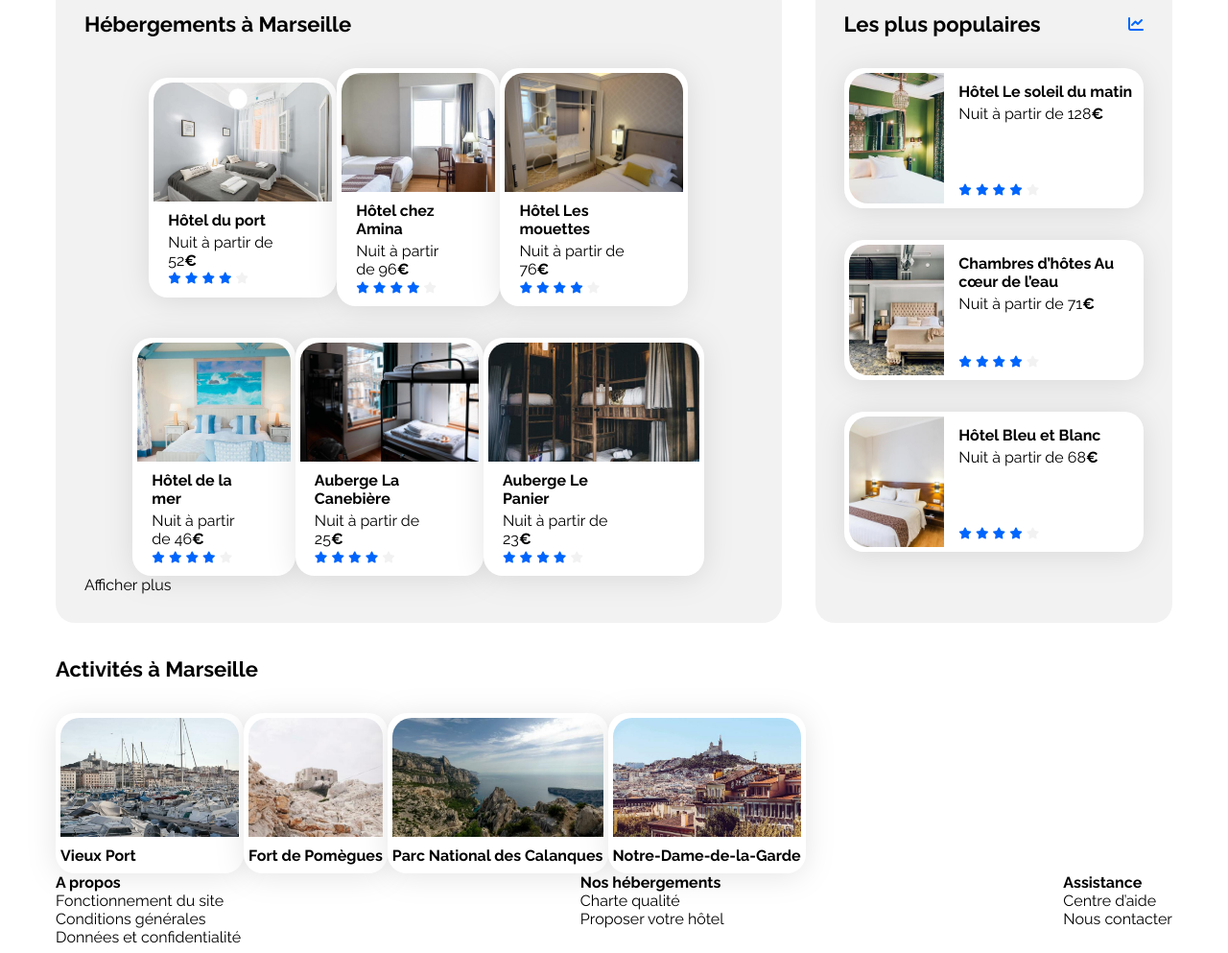
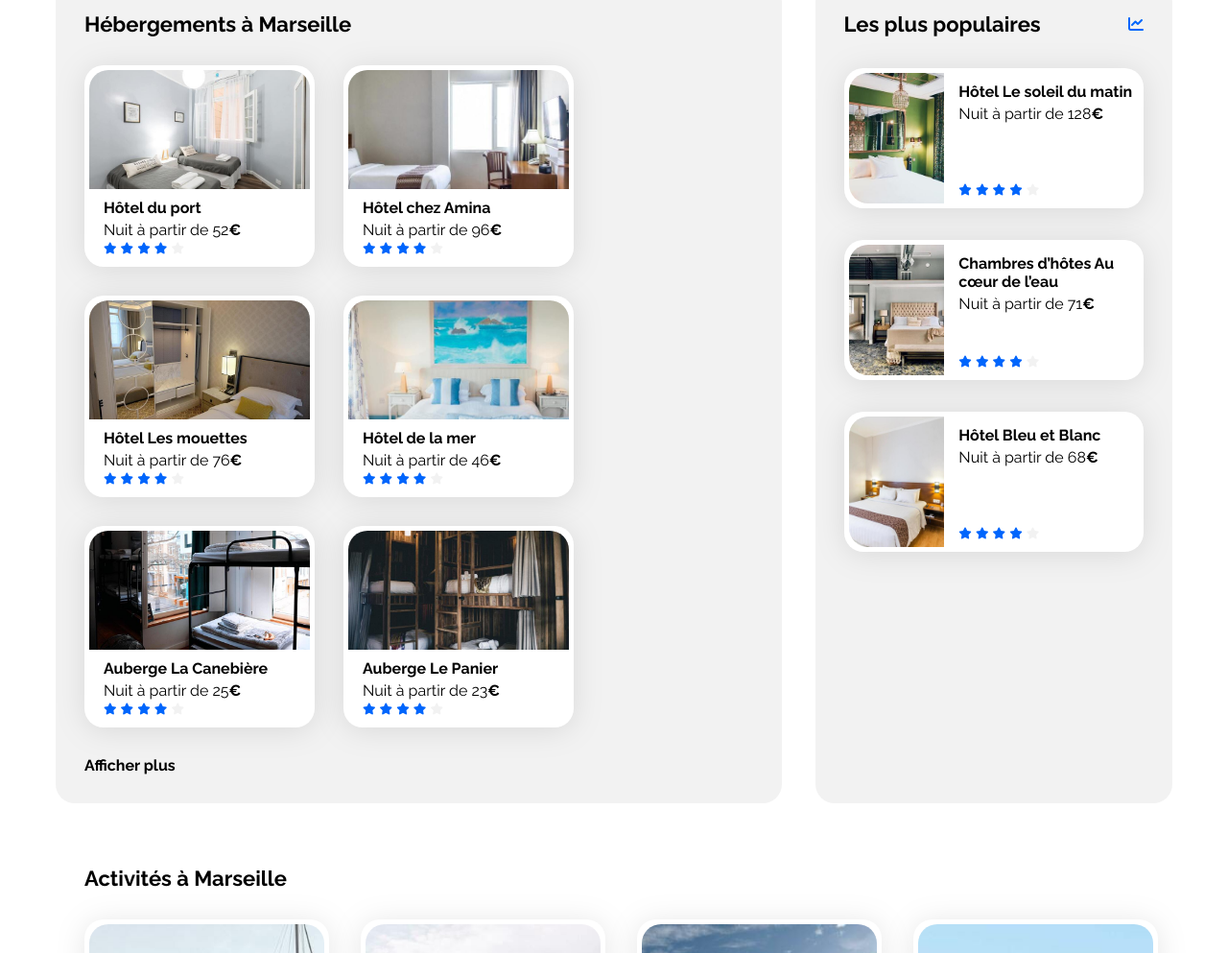
Before and after one commit to Streyan/Openclassrooms_booki, a plain HTML site: page index.html in a window 1280 px wide. Shown: the part 407-1400 px from the top of the page at 96% size. Drawn offline with Linux system fonts and the light colour scheme.

Commit message:
added last sections

```diff
--- a/css/style.css
+++ b/css/style.css
@@ -20,6 +20,7 @@
 body {
   display: flex;
   margin-top: 0px;
+  margin-bottom: 0px;
   justify-content: center;
 }
 
@@ -112,7 +113,6 @@ main {
 }
 
 .header-tab:hover {
-  cursor: auto;
   color: var(--main-color);
   border-top: solid 2px var(--main-color);
 }
@@ -161,6 +161,7 @@ main {
 }
 
 .searchbar-button {
+  cursor: pointer;
   background-color: var(--main-color);
   border-top-right-radius: 15px;
   border-bottom-right-radius: 15px;
@@ -241,43 +242,46 @@ main {
 /****** Hebergements ***********/
 .hebergements {
   width: 65%;
+  display: flex;
+  flex-direction: column;
+  gap: 30px;
 }
 
 .hebergements-title {
   display: flex;
-  justify-content: space-between;
-  align-items: center;
 }
 
 .hebergements-cards {
   display: flex;
-  flex-direction: column;
-  align-content: space-between;
-  align-items: center;
+  flex-direction: row;
+  flex-wrap: wrap;
+  gap: 30px;
 }
 
 .hebergements-cards .column {
   display: flex;
   flex-direction: row;
-  align-content: space-between;
+  justify-content: space-evenly;
   align-items: center;
+  gap: 30px;
 }
 
 .hebergements-cards .card {
   display: flex;
   flex-direction: column;
-  margin-top: 33px;
 }
 
 .hebergements-cards img {
-  width: 100%;
-  height: 124px;
+  height: 33%;
+  max-height: 124px;
+  width: 230px;
+  object-fit: cover;
   border-top-left-radius: 20px;
   border-top-right-radius: 20px;
 }
 
 .hebergements-cards .card-content {
-  width: 67%;
+  height: 67%;
   padding-left: 15px;
   display: flex;
   flex-direction: column;
@@ -345,34 +349,39 @@ main {
 
 /****** Activities ***********/
 .activities {
-  width: 100%;
+  display: flex;
+  flex-direction: column;
+  padding: 30px;
+  gap: 30px;
 }
 
 .activities-title {
   display: flex;
-  justify-content: space-between;
-  align-items: center;
 }
 
 .activities-cards {
   display: flex;
   flex-direction: row;
+  justify-content: space-between;
+  gap: 33px;
 }
 
 .activities-cards .card {
   display: flex;
   flex-direction: column;
-  margin-top: 33px;
 }
 
 .activities-cards img {
-  width: 100%;
-  height: 124px;
+  height: 80%;
+  min-height: 360px;
+  width: 245px;
+  object-fit: cover;
   border-top-left-radius: 20px;
   border-top-right-radius: 20px;
 }
 
 .activities-cards .card-title {
+  padding: 10px;
   margin-top: 10px;
   margin-bottom: 4px;
 }
@@ -381,11 +390,15 @@ main {
 footer {
   display: flex;
   justify-content: space-between;
+  background-color: var(--main-bg-color);
 }
 
 .footer-section {
+  padding: 20px;
   display: flex;
   flex-direction: column;
+  width: 100%;
+  gap: 15px;
 }
 
 /* Le code ci-dessous correspond à la version responsive uniquement */
--- a/index.html
+++ b/index.html
@@ -29,8 +29,8 @@
           alt="Logo Booki"
         />
         <div class="header-tabs">
-          <a class="header-tab" aria-hidden="true"> Hébergements</a>
-          <a class="header-tab" aria-hidden="true"> Activités</a>
+          <a href="#" class="header-tab" aria-hidden="true"> Hébergements</a>
+          <a href="#" class="header-tab" aria-hidden="true"> Activités</a>
         </div>
       </header>
       <main>
@@ -63,25 +63,25 @@
           </form>
           <div class="filters">
             <h2 class="filters-title">Filtres</h2>
-            <div class="filter-button">
+            <a href="#" class="filter-button">
               <i
                 class="filter-icon fa-solid fa-money-bill-wave"
                 aria-hidden="true"
               ></i>
               <h2 class="filter-name">Économique</h2>
-            </div>
-            <div class="filter-button">
+            </a>
+            <a href="#" class="filter-button">
               <i class="filter-icon fa-solid fa-person" aria-hidden="true"></i>
               <h2 class="filter-name">Familial</h2>
-            </div>
-            <div class="filter-button">
+            </a>
+            <a href="#" class="filter-button">
               <i class="filter-icon fa-solid fa-heart" aria-hidden="true"></i>
               <h2 class="filter-name">Romantique</h2>
-            </div>
-            <div class="filter-button">
+            </a>
+            <a href="#" class="filter-button">
               <i class="filter-icon fa-solid fa-fire" aria-hidden="true"></i>
               <h2 class="filter-name">Nos pépites</h2>
-            </div>
+            </a>
           </div>
           <div class="infoBar">
             <div class="infoBar-icon">
@@ -98,7 +98,6 @@
               <h2 class="section-title">Hébergements à Marseille</h2>
             </div>
             <div class="hebergements-cards">
-              <div class="column">
               <a href="#">
                 <article class="card">
                   <img
@@ -113,22 +112,10 @@
                       </p>
                     </div>
                     <div class="card-rating">
-                        <i
-                          class="fa-xs fa-solid fa-star"
-                          aria-hidden="true"
-                        ></i>
-                        <i
-                          class="fa-xs fa-solid fa-star"
-                          aria-hidden="true"
-                        ></i>
-                        <i
-                          class="fa-xs fa-solid fa-star"
-                          aria-hidden="true"
-                        ></i>
-                        <i
-                          class="fa-xs fa-solid fa-star"
-                          aria-hidden="true"
-                        ></i>
+                      <i class="fa-xs fa-solid fa-star" aria-hidden="true"></i>
+                      <i class="fa-xs fa-solid fa-star" aria-hidden="true"></i>
+                      <i class="fa-xs fa-solid fa-star" aria-hidden="true"></i>
+                      <i class="fa-xs fa-solid fa-star" aria-hidden="true"></i>
                       <i
                         class="fa-xs fa-solid fa-star neutral-star"
                         aria-hidden="true"
@@ -152,22 +139,10 @@
                       </p>
                     </div>
                     <div class="card-rating">
-                        <i
-                          class="fa-xs fa-solid fa-star"
-                          aria-hidden="true"
-                        ></i>
-                        <i
-                          class="fa-xs fa-solid fa-star"
-                          aria-hidden="true"
-                        ></i>
-                        <i
-                          class="fa-xs fa-solid fa-star"
-                          aria-hidden="true"
-                        ></i>
-                        <i
-                          class="fa-xs fa-solid fa-star"
-                          aria-hidden="true"
-                        ></i>
+                      <i class="fa-xs fa-solid fa-star" aria-hidden="true"></i>
+                      <i class="fa-xs fa-solid fa-star" aria-hidden="true"></i>
+                      <i class="fa-xs fa-solid fa-star" aria-hidden="true"></i>
+                      <i class="fa-xs fa-solid fa-star" aria-hidden="true"></i>
                       <i
                         class="fa-xs fa-solid fa-star neutral-star"
                         aria-hidden="true"
@@ -191,22 +166,10 @@
                       </p>
                     </div>
                     <div class="card-rating">
-                        <i
-                          class="fa-xs fa-solid fa-star"
-                          aria-hidden="true"
-                        ></i>
-                        <i
-                          class="fa-xs fa-solid fa-star"
-                          aria-hidden="true"
-                        ></i>
-                        <i
-                          class="fa-xs fa-solid fa-star"
-                          aria-hidden="true"
-                        ></i>
-                        <i
-                          class="fa-xs fa-solid fa-star"
-                          aria-hidden="true"
-                        ></i>
+                      <i class="fa-xs fa-solid fa-star" aria-hidden="true"></i>
+                      <i class="fa-xs fa-solid fa-star" aria-hidden="true"></i>
+                      <i class="fa-xs fa-solid fa-star" aria-hidden="true"></i>
+                      <i class="fa-xs fa-solid fa-star" aria-hidden="true"></i>
                       <i
                         class="fa-xs fa-solid fa-star neutral-star"
                         aria-hidden="true"
@@ -216,8 +179,7 @@
                   </div>
                 </article>
               </a>
-              </div>
-              <div class="column">
+
               <a href="#">
                 <article class="card">
                   <img
@@ -232,22 +194,10 @@
                       </p>
                     </div>
                     <div class="card-rating">
-                        <i
-                          class="fa-xs fa-solid fa-star"
-                          aria-hidden="true"
-                        ></i>
-                        <i
-                          class="fa-xs fa-solid fa-star"
-                          aria-hidden="true"
-                        ></i>
-                        <i
-                          class="fa-xs fa-solid fa-star"
-                          aria-hidden="true"
-                        ></i>
-                        <i
-                          class="fa-xs fa-solid fa-star"
-                          aria-hidden="true"
-                        ></i>
+                      <i class="fa-xs fa-solid fa-star" aria-hidden="true"></i>
+                      <i class="fa-xs fa-solid fa-star" aria-hidden="true"></i>
+                      <i class="fa-xs fa-solid fa-star" aria-hidden="true"></i>
+                      <i class="fa-xs fa-solid fa-star" aria-hidden="true"></i>
                       <i
                         class="fa-xs fa-solid fa-star neutral-star"
                         aria-hidden="true"
@@ -271,22 +221,10 @@
                       </p>
                     </div>
                     <div class="card-rating">
-                        <i
-                          class="fa-xs fa-solid fa-star"
-                          aria-hidden="true"
-                        ></i>
-                        <i
-                          class="fa-xs fa-solid fa-star"
-                          aria-hidden="true"
-                        ></i>
-                        <i
-                          class="fa-xs fa-solid fa-star"
-                          aria-hidden="true"
-                        ></i>
-                        <i
-                          class="fa-xs fa-solid fa-star"
-                          aria-hidden="true"
-                        ></i>
+                      <i class="fa-xs fa-solid fa-star" aria-hidden="true"></i>
+                      <i class="fa-xs fa-solid fa-star" aria-hidden="true"></i>
+                      <i class="fa-xs fa-solid fa-star" aria-hidden="true"></i>
+                      <i class="fa-xs fa-solid fa-star" aria-hidden="true"></i>
                       <i
                         class="fa-xs fa-solid fa-star neutral-star"
                         aria-hidden="true"
@@ -310,22 +248,10 @@
                       </p>
                     </div>
                     <div class="card-rating">
-                        <i
-                          class="fa-xs fa-solid fa-star"
-                          aria-hidden="true"
-                        ></i>
-                        <i
-                          class="fa-xs fa-solid fa-star"
-                          aria-hidden="true"
-                        ></i>
-                        <i
-                          class="fa-xs fa-solid fa-star"
-                          aria-hidden="true"
-                        ></i>
-                        <i
-                          class="fa-xs fa-solid fa-star"
-                          aria-hidden="true"
-                        ></i>
+                      <i class="fa-xs fa-solid fa-star" aria-hidden="true"></i>
+                      <i class="fa-xs fa-solid fa-star" aria-hidden="true"></i>
+                      <i class="fa-xs fa-solid fa-star" aria-hidden="true"></i>
+                      <i class="fa-xs fa-solid fa-star" aria-hidden="true"></i>
                       <i
                         class="fa-xs fa-solid fa-star neutral-star"
                         aria-hidden="true"
@@ -336,13 +262,14 @@
                 </article>
               </a>
             </div>
-            </div>
-            <a class="more" aria-hidden="true">Afficher plus</a>
+            <a href="#" class="more" aria-hidden="true"
+              ><h2>Afficher plus</h2></a
+            >
           </section>
           <section class="populaires">
             <div class="populaires-title">
               <h2 class="section-title">Les plus populaires</h2>
-              <i class="fa-solid fa-chart-line" aria-hidden="true"></i>
+              <a href="#" class="fa-solid fa-chart-line" aria-hidden="true"></a>
             </div>
             <div class="populaires-cards">
               <a href="#">
@@ -478,19 +405,19 @@
       <footer>
         <div class="footer-section">
           <h2 class="footer-section-title">A propos</h2>
-          <p>Fonctionnement du site</p>
-          <p>Conditions générales</p>
-          <p>Données et confidentialité</p>
+          <a href="#">Fonctionnement du site</a>
+          <a href="#">Conditions générales</a>
+          <a href="#">Données et confidentialité</a>
         </div>
         <div class="footer-section">
           <h2 class="footer-section-title">Nos hébergements</h2>
-          <p>Charte qualité</p>
-          <p>Proposer votre hôtel</p>
+          <a href="#">Charte qualité</a>
+          <a href="#">Proposer votre hôtel</a>
         </div>
         <div class="footer-section">
           <h2 class="footer-section-title">Assistance</h2>
-          <p>Centre d’aide</p>
-          <p>Nous contacter</p>
+          <a href="#">Centre d’aide</a>
+          <a href="#">Nous contacter</a>
         </div>
       </footer>
     </div>
```
Lines whose indentation alone changed are shown as unchanged.
